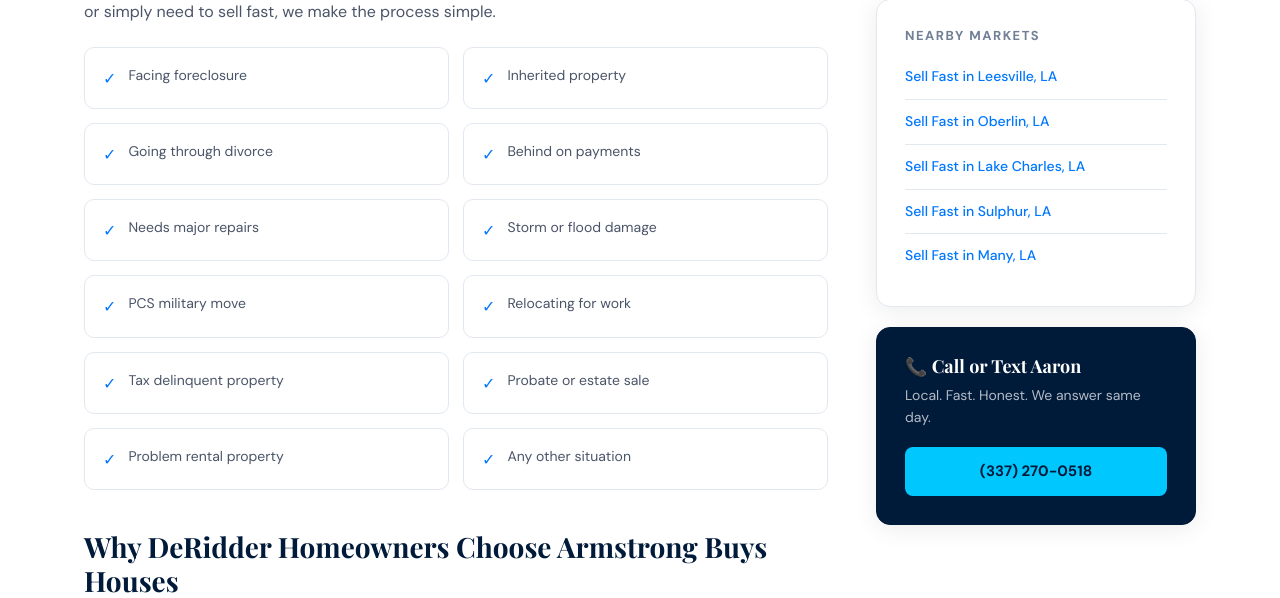
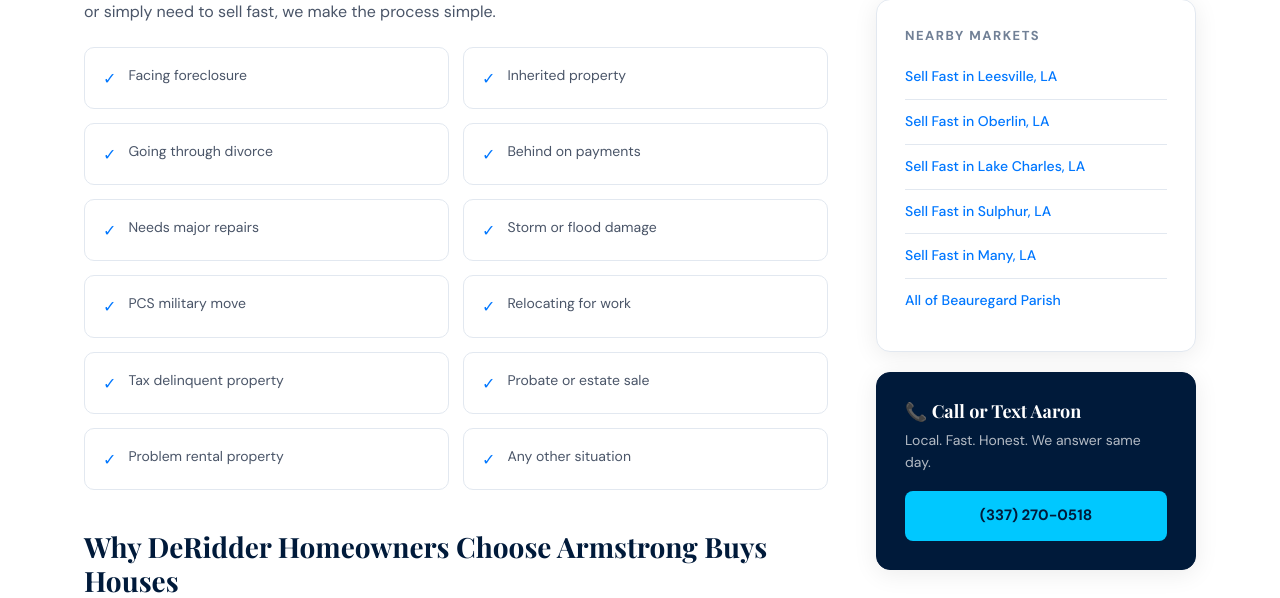
Before and after one commit to Armstrongrealestate/Website, a Flask app: page /blog/sell-my-house-fast-deridder in a window 1280 px wide. Shown: the part 1026-1624 px from the top of the page. Run offline with Flask 3, Linux system fonts and the light colour scheme.

Commit message:
Add Beauregard Parish hub link to DeRidder sidebar

```diff
--- a/templates/blog_deridder.html
+++ b/templates/blog_deridder.html
@@ -180,6 +180,7 @@
           <li><a href="/blog/sell-my-house-fast-lake-charles">Sell Fast in Lake Charles, LA</a></li>
           <li><a href="/blog/sell-my-house-fast-sulphur">Sell Fast in Sulphur, LA</a></li>
           <li><a href="/blog/sell-my-house-fast-many-la">Sell Fast in Many, LA</a></li>
+          <li><a href="/parish/beauregard">All of Beauregard Parish</a></li>
         </ul>
       </div>
       <div class="sidebar-card" style="background:var(--navy);border-color:var(--navy);">
```
